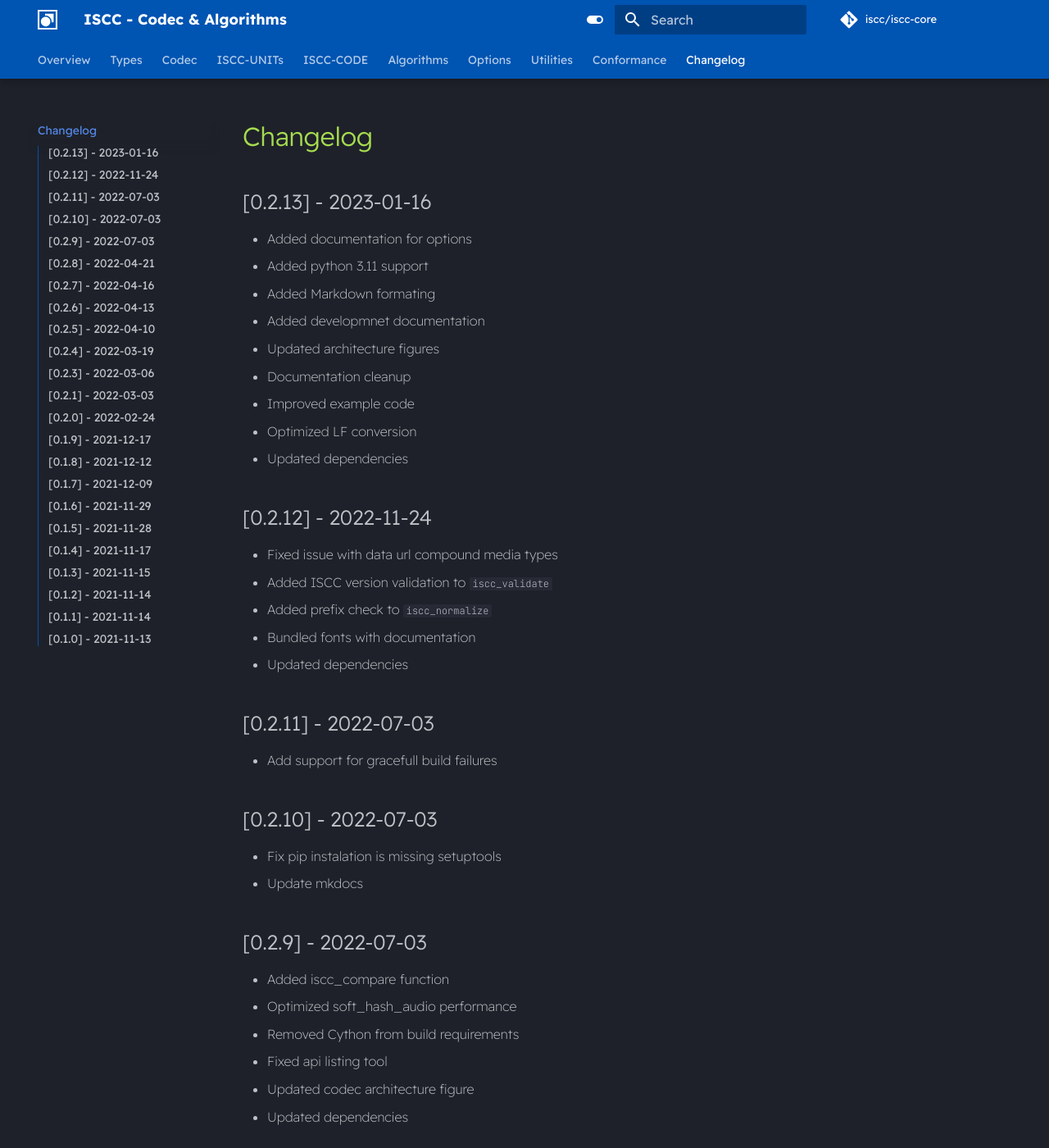
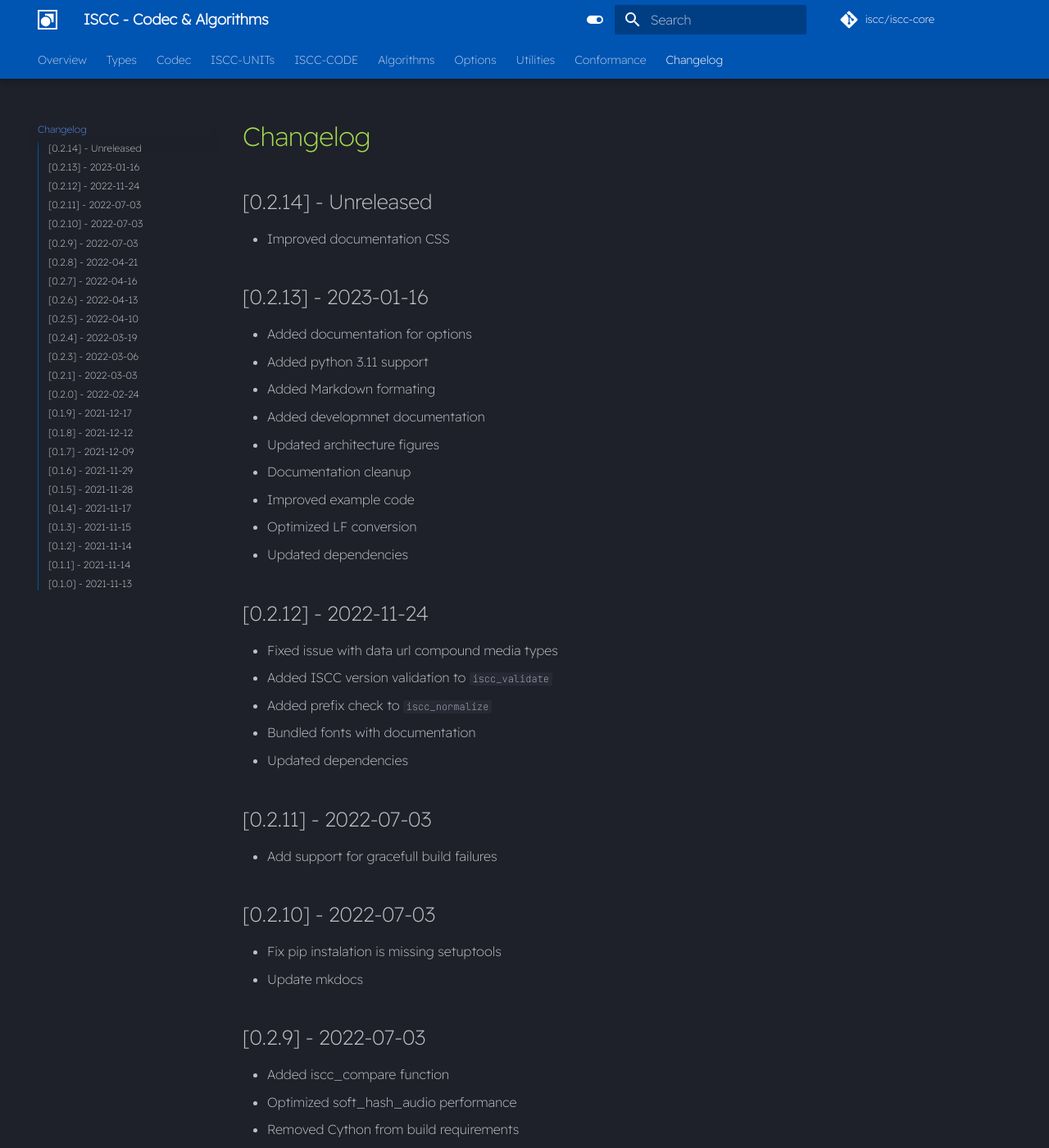
Before and after one commit to iscc/iscc-core, an MkDocs documentation site: the page built from docs/changelog.md, in a window 1280 px wide and 1400 px high. Shown: the whole window at 82% size. Built offline with MkDocs 1.6.1 and Material for MkDocs 9.7.7, drawn with Linux system fonts in a browser that asks for light colours; comment, search, counter and statistics services are not loaded.

Commit message:
Improve documentation CSS

```diff
--- a/docs/changelog.md
+++ b/docs/changelog.md
@@ -1,4 +1,7 @@
 # Changelog
+
+## [0.2.14] - Unreleased
+- Improved documentation CSS
 
 ## [0.2.13] - 2023-01-16
 - Added documentation for options
--- a/docs/stylesheets/extra.css
+++ b/docs/stylesheets/extra.css
@@ -1,11 +1,11 @@
 @font-face {
   font-family: "Readex Pro";
-  src: url("/fonts/ReadexPro-VariableFont_wght.ttf");
+  src: url("/fonts/ReadexPro-ExtraLight.ttf");
 }
 
 @font-face {
   font-family: "JetBrains Mono";
-  src: url("/fonts/JetBrainsMono-VariableFont_wght.ttf");
+  src: url("/fonts/JetBrainsMono-Thin.ttf");
 }
 
 :root {
@@ -36,8 +36,8 @@
 }
 
 
-.md-typeset {
-    font-weight: 200;
+.md-nav__item {
+    font-size: 0.6rem;
 }
 
 .md-typeset code {
@@ -45,6 +45,5 @@
 }
 
 .doc-heading code {
-    font-weight: bold;
     font-size: 0.9rem;
 }
```
Also changed, not shown: CHANGELOG.md (+3 -0 lines), docs/fonts/JetBrainsMono-Thin.ttf (added), docs/fonts/JetBrainsMono-VariableFont_wght.ttf (deleted), docs/fonts/ReadexPro-ExtraLight.ttf (added), docs/fonts/ReadexPro-VariableFont_wght.ttf (deleted).
